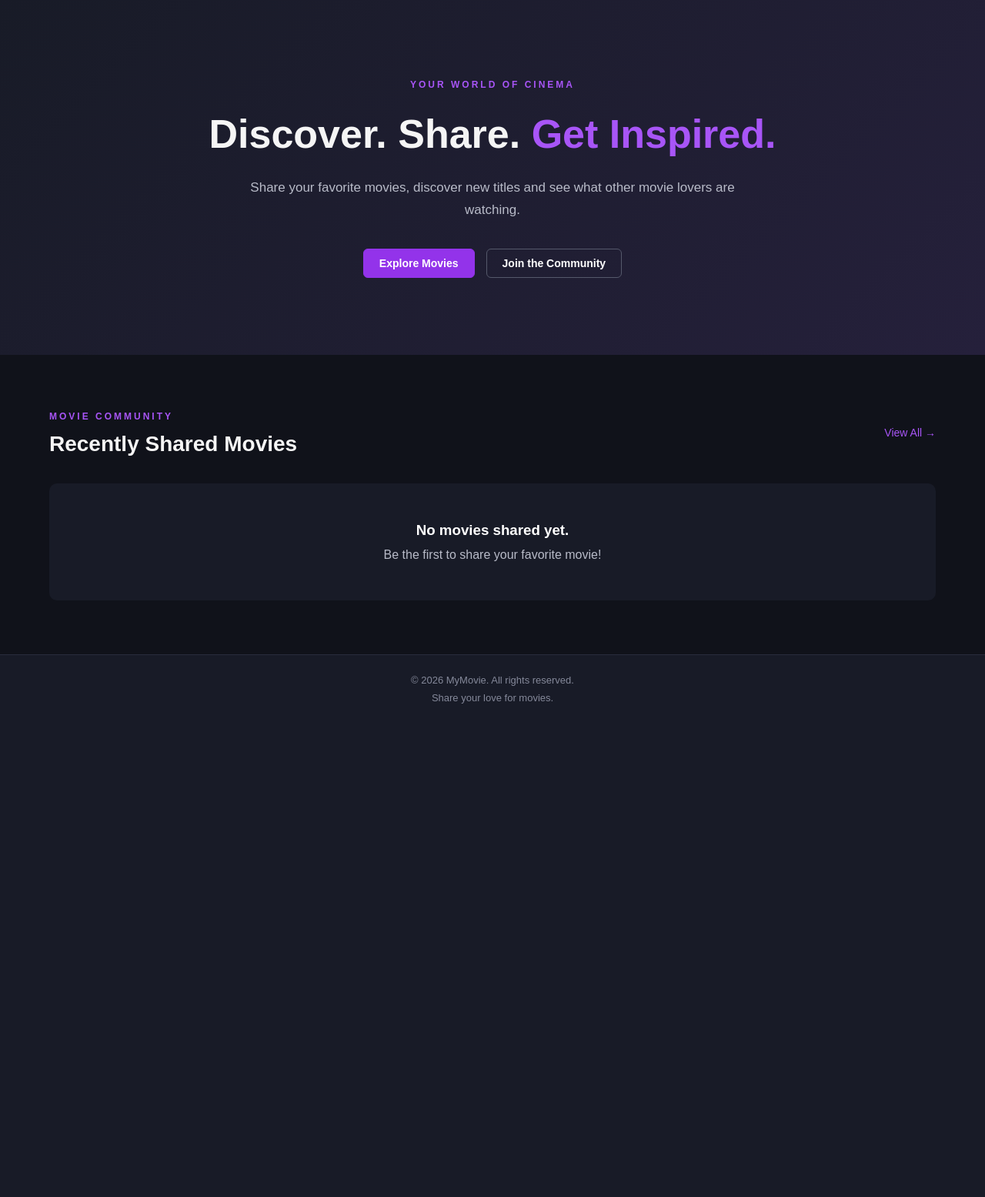
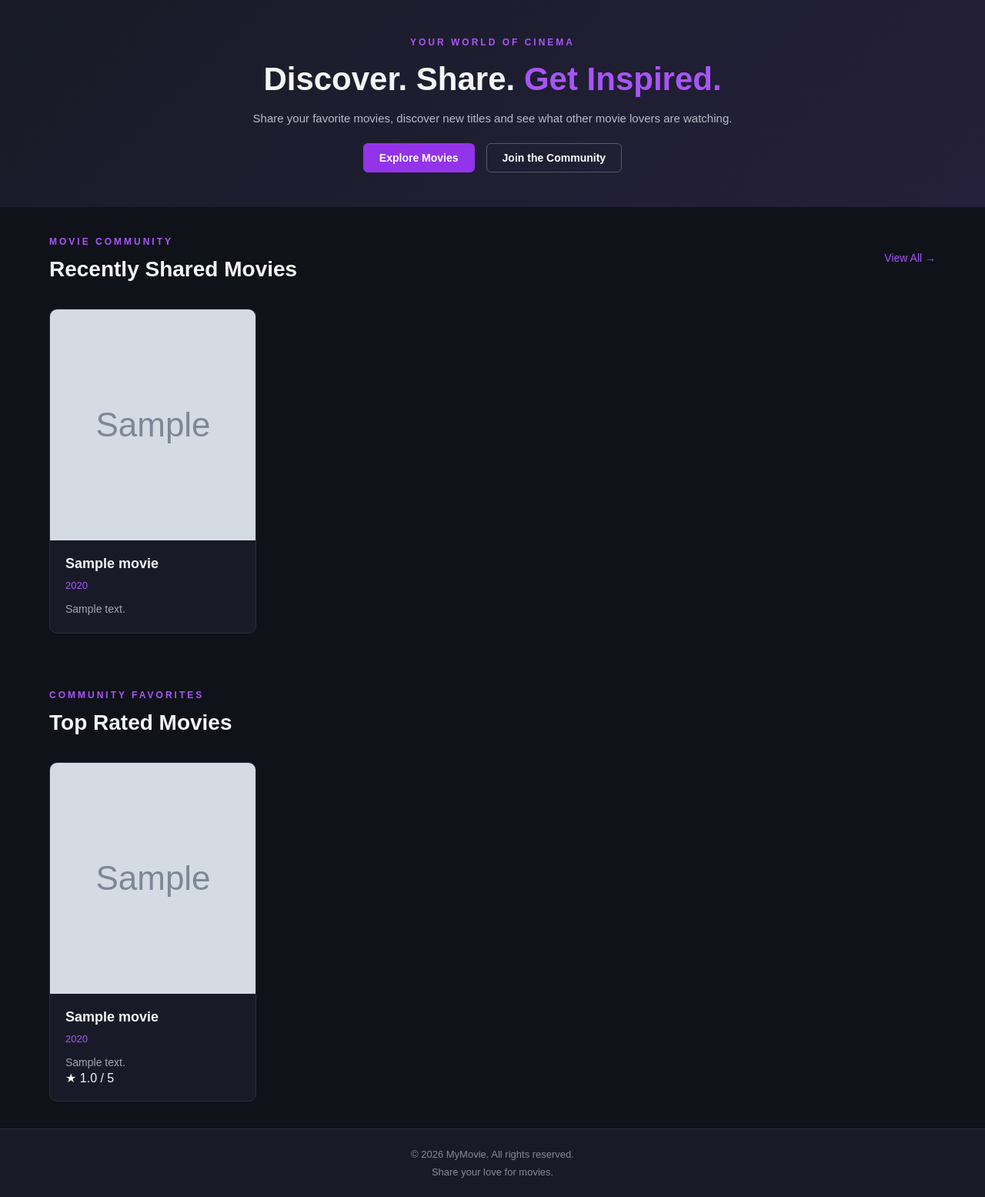
Before and after one commit to ralitsa-code/mymovieproject, a Django app: page / in a window 1280 px wide. Shown: the part 79-1634 px from the top of the page at 77% size. Before the commit the page ends 993 px from the top, so only its background shows below. Run offline with Django 5.2, Linux system fonts and the light colour scheme; tables that the repository leaves empty hold one stand-in row (values such as "Sample post"); grey boxes marked "Sample" are stand-in pictures; parts of the project's set-up code (start-up, migrations or seed data) failed here and were passed over.

Commit message:
Add top rated movies section to home page

```diff
--- a/movies/views.py
+++ b/movies/views.py
@@ -1,4 +1,4 @@
-from django.db.models import Model
+from django.db.models import Avg
 from django.urls import reverse, reverse_lazy
 from django.views.generic import TemplateView, ListView, CreateView, DetailView, UpdateView, DeleteView
 from movies.models import Movie, Genre, Actor, Director
@@ -17,6 +17,24 @@ class UserSubmissionMixin:
 
 class HomeView(TemplateView):
     template_name = 'movies/home.html'
+
+    def get_context_data(self, **kwargs):
+        context = super().get_context_data(**kwargs)
+
+        context['movies'] = (
+            Movie.objects
+            .filter(status=Movie.APPROVED)
+            .order_by('-id')[:3]
+        )
+
+        context['top_movies'] = (
+            Movie.objects
+            .filter(status=Movie.APPROVED, review__isnull=False)
+            .annotate(avg_rating = Avg('review__rating'))
+            .order_by('-avg_rating')[:3]
+        )
+
+        return context
 
 class MovieListView(ListView):
     model = Movie
--- a/static/css/base.css
+++ b/static/css/base.css
@@ -132,10 +132,11 @@ main {
     margin-top: 8px;
 }
 
+
 /* Hero Section */
 
 .hero {
-    padding: 100px 0;
+    padding: 45px 0;
     background: linear-gradient(135deg, #181B27, #25203B);
 }
 
@@ -153,9 +154,9 @@ main {
 }
 
 .hero h1 {
-    font-size: 52px;
+    font-size: 42px;
     line-height: 1.2;
-    margin: 25px 0;
+    margin: 15px 0;
 }
 
 .hero h1 span {
@@ -164,8 +165,8 @@ main {
 
 .hero p {
     color: #B8BBC8;
-    font-size: 17px;
-    line-height: 1.7;
+    font-size: 15px;
+    line-height: 1.5;
     max-width: 650px;
     margin: 0 auto;
 }
@@ -174,13 +175,14 @@ main {
     display: flex;
     justify-content: center;
     gap: 15px;
-    margin-top: 35px;
+    margin-top: 20px;
 }
+
 
 /* Movies Section */
 
 .movies-section {
-    padding: 70px 0;
+    padding: 35px 0;
 }
 
 .section-heading {
--- a/templates/movies/home.html
+++ b/templates/movies/home.html
@@ -35,6 +35,7 @@
 </section>
 
 
+<!-- Recently Shared Movies -->
 <section class="movies-section">
     <div class="container">
 
@@ -54,8 +55,8 @@
             {% for movie in movies %}
                 <article class="movie-card">
 
-                    {% if movie.poster %}
-                        <img src="{{ movie.poster.url }}"
+                    {% if movie.picture %}
+                        <img src="{{ movie.picture.url }}"
                              alt="{{ movie.title }}"
                              class="movie-poster">
                     {% else %}
@@ -65,7 +66,7 @@
                     {% endif %}
 
                     <div class="movie-info">
-                        <h3>{{ movie.title }}</h3>
+                        <h3><a href="{% url 'movie-detail' movie.pk %}">{{ movie.title }}</a></h3>
 
                         {% if movie.year %}
                             <span class="movie-year">{{ movie.year }}</span>
@@ -88,4 +89,59 @@
     </div>
 </section>
 
+
+<!-- Top Rated Movies -->
+<section class="movies-section">
+    <div class="container">
+
+        <div class="section-heading">
+            <div>
+                <span class="section-label">COMMUNITY FAVORITES</span>
+                <h2>Top Rated Movies</h2>
+            </div>
+        </div>
+
+        <div class="movies-grid">
+
+            {% for movie in top_movies %}
+                <article class="movie-card">
+
+                    {% if movie.picture %}
+                        <img src="{{ movie.picture.url }}"
+                             alt="{{ movie.title  }}"
+                             class="movie-poster">
+                    {% else %}
+                        <div class="movie-poster-placeholder">
+                            <span>▶</span>
+                        </div>
+                    {% endif %}
+
+                    <div class="movie-info">
+                        <h3><a href="{% url 'movie-detail' movie.pk %}">{{ movie.title }}</a></h3>
+
+                        {% if movie.year %}
+                            <span class="movie-year">{{ movie.year }}</span>
+                        {% endif %}
+
+                        <p>{{ movie.description|truncatewords:20 }}</p>
+
+                        <span class="movie-rating">
+                            ★ {{ movie.avg_rating|floatformat:1 }} / 5
+                        </span>
+                    </div>
+
+                </article>
+
+            {% empty %}
+                <div class="empty-state">
+                    <h3>No rated movies yet.</h3>
+                    <p>Be the first to rate a movie!</p>
+                </div>
+            {% endfor %}
+
+        </div>
+
+    </div>
+</section>
+
 {% endblock %}
```
